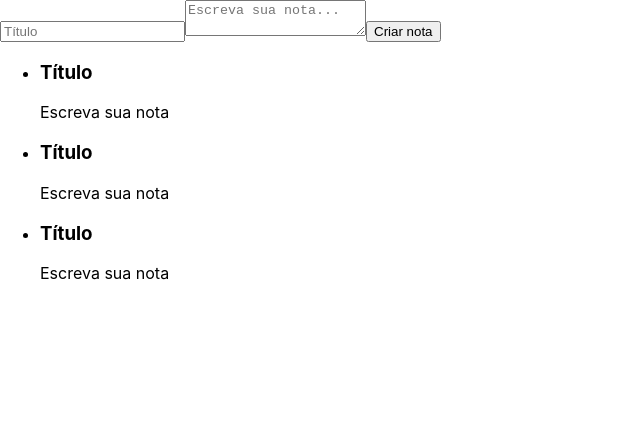
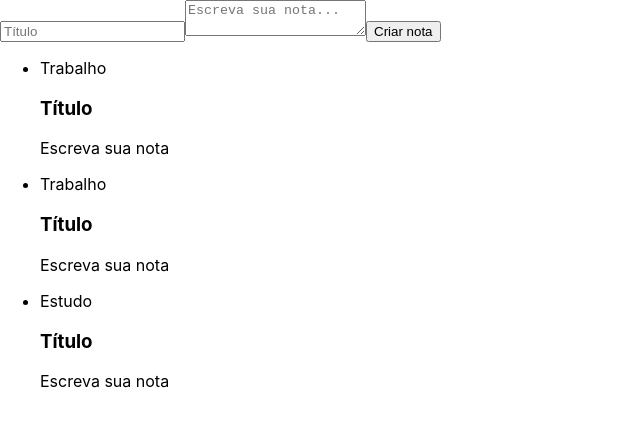
Before and after one commit to lairaalmas/ceep, a React (Create React App) app: page / in a window 1280 px wide. Shown: the top 426 px of the page, without its empty margins (0-640 px from the left). Built offline with nearby package versions, Linux system fonts and the light colour scheme.

Commit message:
colocando codigo js dentro do jsx

```diff
--- a/src/components/ListaDeNotas.jsx
+++ b/src/components/ListaDeNotas.jsx
@@ -5,18 +5,19 @@ import CardNota from "./CardNota.jsx";
 export default class ListaDeNotas extends Component {
 
   render() {
+
     return (
       <ul>
-        <li>
-          <CardNota />
-        </li>
-        <li>
-          <CardNota />
-        </li>
-        <li>
-          <CardNota />
-        </li>
-      </ul >
+        {/* um "for" puro nao funciona  nao funcionaria */ }
+        {["Trabalho", "Trabalho", "Estudo"].map((categoria) => {
+          return (
+            <li>
+              <div>{categoria}</div>
+              <CardNota />
+            </li>
+          );
+        })}
+      </ul>
     );
   }
 
```
